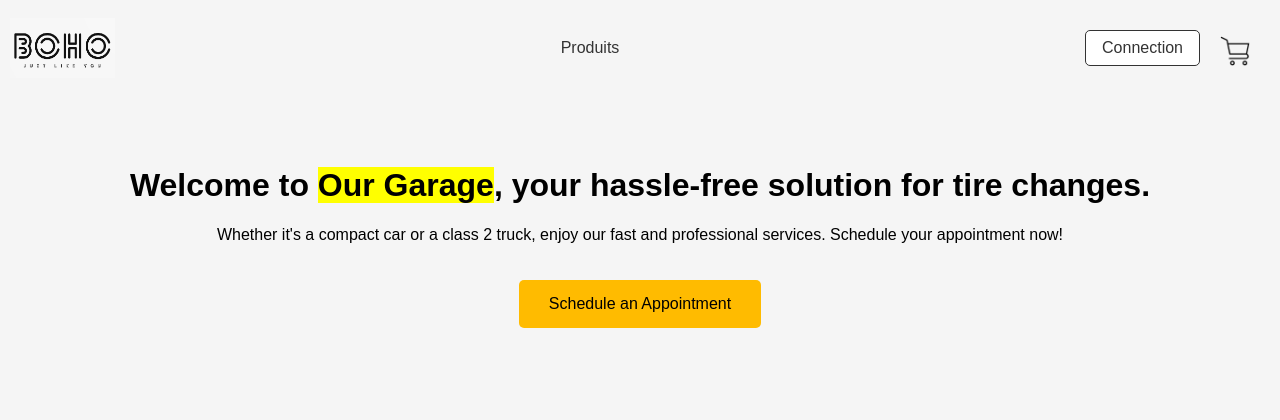
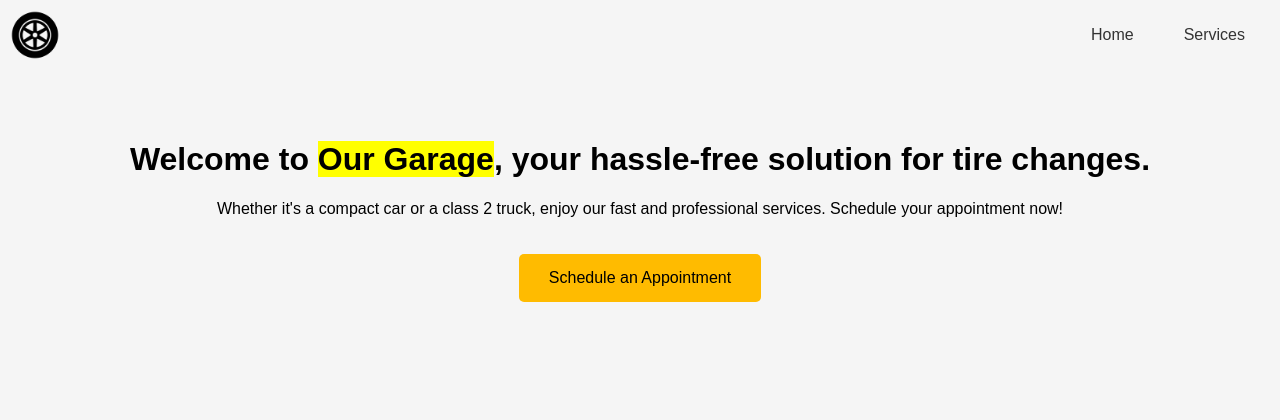
Before and after one commit to Mono98ui/Gest-Auto, a PHP site: page / in a window 1280 px wide. Shown: the top 420 px of the page. Run offline with PHP 8.4, Linux system fonts and the light colour scheme.

Commit message:
New logo/modification nav bar
New wheel logo, new color for the nav bar

```diff
--- a/css/style.css
+++ b/css/style.css
@@ -16,19 +16,8 @@ body {
 }
 
 .logo {
-    height: 60px;
-    width: 105px;
-}
-
-.logo-panier{
-    height: 30px;
-    width: 30px;
-    margin-left: 20px;
-}
-
-.logo-recherche{
-height: 20px;
-width: 20px;
+    height: 50px;
+    width: 50px;
 }
 
 .panier-connexion{
@@ -38,26 +27,6 @@ width: 20px;
     margin: 20px;
 }
 
-.modifie-position-div {
-    display: flex;
-    align-items: center;
-}
-
-.bouton-connexion {
-    background-color: #ffffff;
-    border: 1px solid #333333;
-    color: #333333;
-    padding: 8px 16px;
-    border-radius: 5px;
-    cursor: pointer;
-    transition: background-color 0.3s ease;
-    text-decoration: none;
-}
-
-.bouton-connexion:hover {
-    background-color: #333333;
-    color: #ffffff;
-}
 
 /* Styles pour la section principale */
 main {
@@ -92,13 +61,22 @@ footer {
     text-align: center;
 }
 
+/* Your existing CSS styles */
+
+/* Your existing CSS styles */
+
 nav {
   display: flex;
   align-items: center;
   justify-content: center;
 }
 
-  .style-lien {
+.modify-position-nav {
+  display: flex;
+  align-items: center;
+}
+
+.style-link {
   color: #333333;
   text-decoration: none;
   padding: 10px 15px;
--- a/header_and_footer/header.html
+++ b/header_and_footer/header.html
@@ -1,12 +1,9 @@
 <header id="header-principal">
-    <a href="index.php"><img class="logo" src="./images/logo-site.png" alt="Boho"></a>  <!-- Ajout d'un logo avec un lien vers la page d'accueil -->
-    <div class="modifie-position-div">
+    <a href="index.php"><img class="logo" src="./images/logo-site.png" alt="logo"></a>  <!-- Ajout d'un logo avec un lien vers la page d'accueil -->
+    <div class="modify-position-nav"></div>
       <nav>
-        <a class="style-lien" href="produits.php">Produits</a>
+        <a class="style-link" href="index.php">Home</a>
+        <a class="style-link" href="produits.php">Services</a>
       </nav>
     </div>
-    <div class="panier-connexion">
-      <a class="bouton-connexion" href="connection.php">Connection</a>  <!-- Lien pour se connecter -->
-      <a href="html/pagePanier.html"><img class="logo-panier" src="./images/panier.png" alt="Panier"></a>  <!-- Ajout d'une image de panier avec un lien vers la page du panier -->
-    </div>
 </header>
```
Also changed, not shown: other parts of css/style.css (+2 -37 lines), images/logo-site.png. Lines whose indentation alone changed are shown as unchanged.
